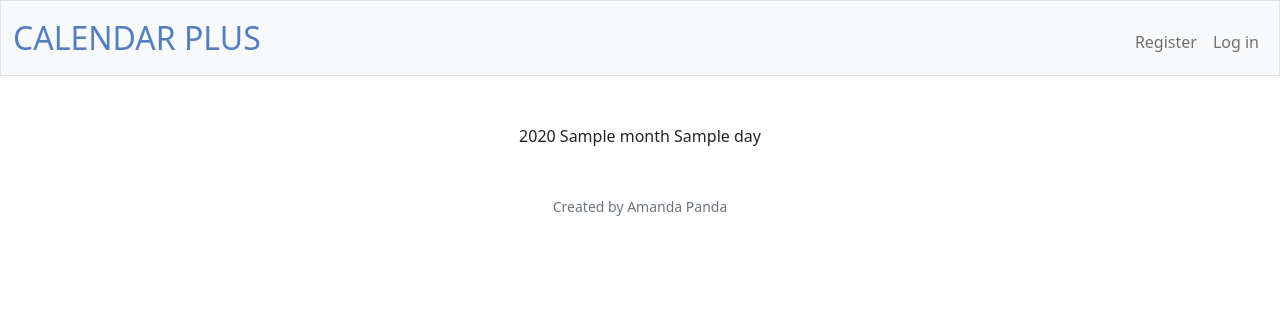
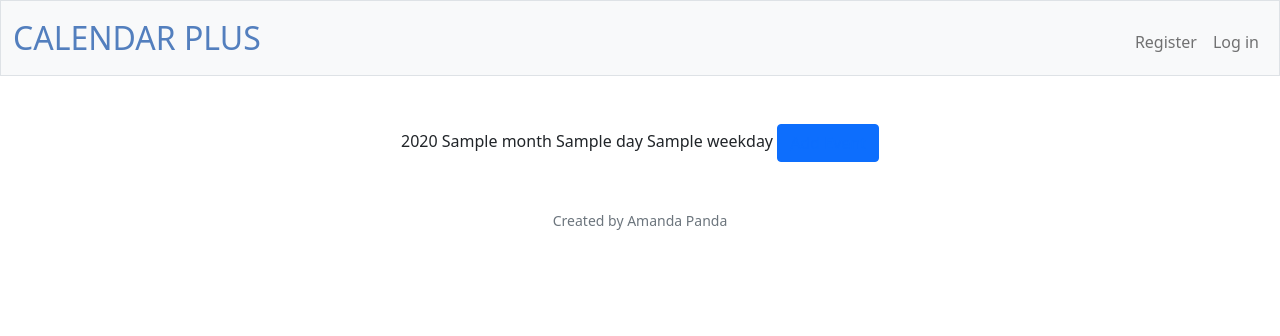
Before and after one commit to amandakso/cs50x-final-project, a Flask app: template templates/index.html in a window 1280 px wide. Shown: the top 336 px of the page. Run offline with Flask 2, Linux system fonts and the light colour scheme; the template is opened without the code that fills it: most values are stand-ins (such as "Sample title", 1, 10 or a date in 2020); some libraries are stand-ins or nearby versions.

Commit message:
add button for adding calendar events

```diff
--- a/app.py
+++ b/app.py
@@ -39,7 +39,8 @@ def index():
     year = today.year
     month = today.month
     day = today.day
-    return render_template("index.html", year=year, month=month, day=day)
+    weekday = today.isoweekday()
+    return render_template("index.html", year=year, month=month, day=day, weekday=weekday)
 
 
 @app.route("/login", methods=["GET", "POST"])
@@ -119,3 +120,8 @@ def register():
         return redirect("/")
     else:
         return render_template("register.html")
+
+
+@app.route("/addevent", methods=["GET", "POST"])
+def addevent():
+    return apology("TODO", 400)
--- a/templates/index.html
+++ b/templates/index.html
@@ -9,4 +9,6 @@
 {{ year }}
 {{ month }}
 {{ day }}
+{{ weekday }}
+<button class="btn btn-primary" type="button"><a href="/addevent">Add Event</a></button>
 {% endblock %}
```
Also changed, not shown: 1 other file.
